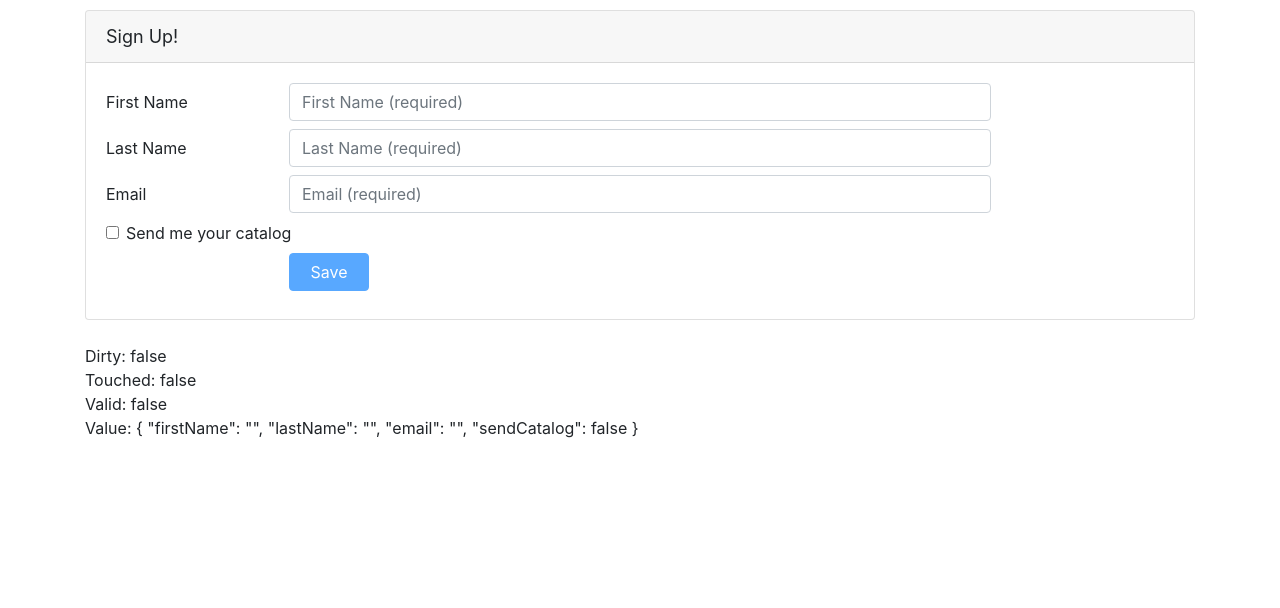
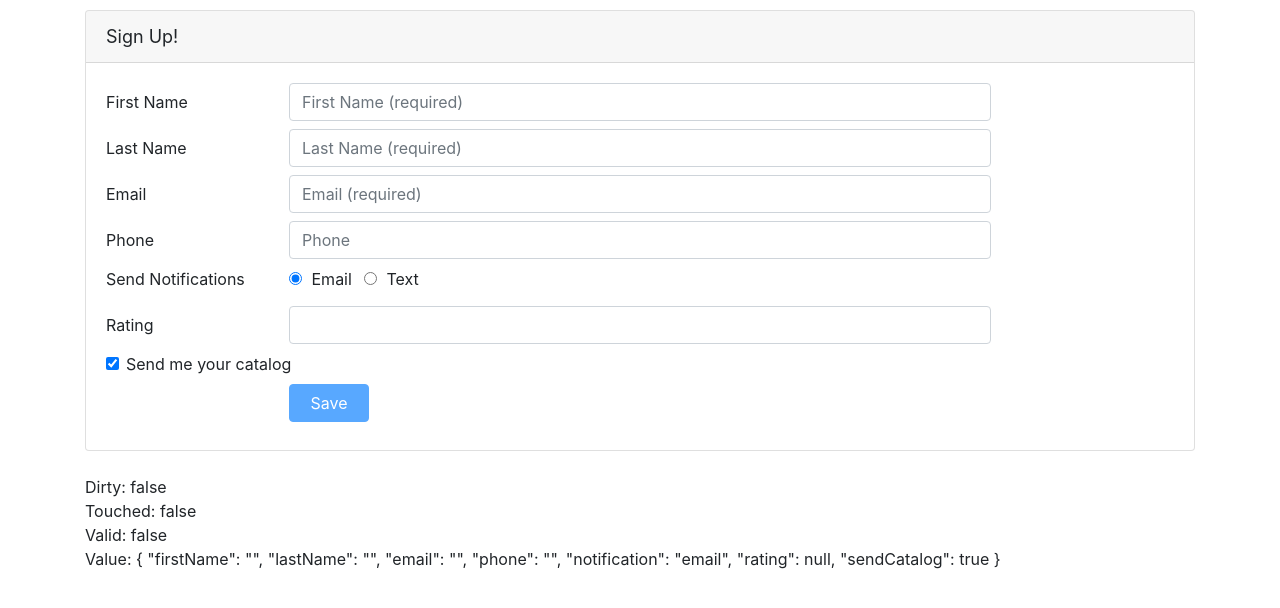
Before and after one commit to kasthurimahadeva/angular-reactive-forms, an Angular app: page / in a window 1280 px wide. Shown: the top 608 px of the page. Built offline with nearby package versions, Linux system fonts and the light colour scheme.

Commit message:
reactive forms with validations

```diff
--- a/src/app/app.module.ts
+++ b/src/app/app.module.ts
@@ -1,9 +1,9 @@
 import { BrowserModule } from '@angular/platform-browser';
 import { NgModule } from '@angular/core';
-import { FormsModule } from '@angular/forms';
 
 import { AppComponent } from './app.component';
 import { CustomerComponent } from './customers/customer.component';
+import {ReactiveFormsModule} from '@angular/forms';
 
 @NgModule({
   declarations: [
@@ -12,7 +12,7 @@ import { CustomerComponent } from './customers/customer.component';
   ],
   imports: [
     BrowserModule,
-    FormsModule
+    ReactiveFormsModule
   ],
   bootstrap: [AppComponent]
 })
--- a/src/app/customers/customer.component.html
+++ b/src/app/customers/customer.component.html
@@ -5,8 +5,8 @@
 
   <div class="card-body">
     <form novalidate
-          (ngSubmit)="save(signupForm)"
-          #signupForm="ngForm">
+          (ngSubmit)="save()"
+          [formGroup]="customerForm">
 
       <div class="form-group row mb-2">
         <label class="col-md-2 col-form-label"
@@ -15,18 +15,14 @@
           <input class="form-control"
                  id="firstNameId"
                  type="text"
+                 formControlName="firstName"
                  placeholder="First Name (required)"
-                 required
-                 minlength="3"
-                 [(ngModel)]=customer.firstName
-                 name="firstName"
-                 #firstNameVar="ngModel"
-                 [ngClass]="{'is-invalid': (firstNameVar.touched || firstNameVar.dirty) && !firstNameVar.valid }" />
+                 [ngClass]="{'is-invalid': (customerForm.get('firstName').touched || customerForm.get('firstName').dirty) && !customerForm.get('firstName').valid }" />
           <span class="invalid-feedback">
-            <span *ngIf="firstNameVar.errors?.required">
+            <span *ngIf="customerForm.get('firstName').errors?.required">
               Please enter your first name.
             </span>
-            <span *ngIf="firstNameVar.errors?.minlength">
+            <span *ngIf="customerForm.get('firstName').errors?.minlength">
               The first name must be longer than 3 characters.
             </span>
           </span>
@@ -39,19 +35,15 @@
         <div class="col-md-8">
           <input class="form-control"
                  id="lastNameId"
+                 formControlName="lastName"
                  type="text"
                  placeholder="Last Name (required)"
-                 required
-                 maxlength="50"
-                 [(ngModel)]="customer.lastName"
-                 name="lastName"
-                 #lastNameVar="ngModel"
-                 [ngClass]="{'is-invalid': (lastNameVar.touched || lastNameVar.dirty) && !lastNameVar.valid }" />
+                 [ngClass]="{'is-invalid': (customerForm.get('lastName').touched || customerForm.get('lastName').dirty) && !customerForm.get('lastName').valid }" />
           <span class="invalid-feedback">
-            <span *ngIf="lastNameVar.errors?.required">
+            <span *ngIf="customerForm.get('lastName').errors?.required">
               Please enter your last name.
             </span>
-            <span *ngIf="lastNameVar.errors?.maxlength">
+            <span *ngIf="customerForm.get('lastName').errors?.maxlength">
               The last name must be less than 50 characters.
             </span>
           </span>
@@ -64,20 +56,84 @@
         <div class="col-md-8">
           <input class="form-control"
                  id="emailId"
+                 formControlName="email"
                  type="email"
                  placeholder="Email (required)"
-                 required
-                 email
-                 [(ngModel)]="customer.email"
-                 name="email"
-                 #emailVar="ngModel"
-                 [ngClass]="{'is-invalid': (emailVar.touched || emailVar.dirty) && !emailVar.valid }" />
+                 [ngClass]="{'is-invalid': (customerForm.get('email').touched || customerForm.get('email').dirty) && !customerForm.get('email').valid }" />
           <span class="invalid-feedback">
-            <span *ngIf="emailVar.errors?.required">
+            <span *ngIf="customerForm.get('email').errors?.required">
               Please enter your email address.
             </span>
-            <span *ngIf="emailVar.errors?.email">
+            <span *ngIf="customerForm.get('email').errors?.email">
               Please enter a valid email address.
+            </span>
+          </span>
+        </div>
+      </div>
+
+      <div class="form-group row mb-2">
+        <label class="col-md-2 col-form-label" for="phoneId">
+          Phone
+        </label>
+        <div class="col-md-8">
+          <input class="form-control"
+                 id="phoneId"
+                 type="tel"
+                 placeholder="Phone"
+                 formControlName="phone"
+                 [ngClass]="{'is-invalid': !customerForm.get('phone').valid }" />
+          <span class="invalid-feedback">
+            <span *ngIf="customerForm.get('phone').errors?.required">
+              Please enter your phone number
+            </span>
+          </span>
+        </div>
+       </div>
+
+      <div class="form-group row mb-2">
+        <label class="col-md-2 col-form-label pt-0">
+          Send Notifications
+        </label>
+        <div class="col-md-8">
+
+          <div class="form-check form-check-inline">
+            <label class="form-check-label">
+              <input class="form-check-input"
+                     type="radio"
+                     value="email"
+                     (click)="setNotification('email')"
+                     formControlName="notification" /> Email
+            </label>
+          </div>
+
+          <div class="form-check form-check-inline">
+            <label class="form-check-label">
+              <input class="form-check-input"
+                     type="radio"
+                     value="text"
+                     (click)="setNotification('text')"
+                     formControlName="notification" /> Text
+            </label>
+          </div>
+
+        </div>
+      </div>
+
+      <div class="form-group row mb-2">
+        <label class="col-md-2 col-form-label" for="ratingId">
+          Rating
+        </label>
+        <div class="col-md-8">
+          <input class="form-control"
+                 id="ratingId"
+                 type="number"
+                 formControlName="rating"
+                 [ngClass]="{'is-invalid': (customerForm.get('rating').touched ||
+                                           customerForm.get('rating').dirty) &&
+                                           !customerForm.get('rating').valid }" />
+          <span class="invalid-feedback">
+            <span *ngIf="customerForm.get('rating').errors?.range">
+              Please rate your experience from 1 to 5
             </span>
           </span>
         </div>
@@ -88,115 +144,11 @@
           <div class="form-check">
             <label class="form-check-label">
               <input class="form-check-input"
+                     formControlName="sendCatalog"
                      id="sendCatalogId"
-                     type="checkbox"
-                     [(ngModel)]="customer.sendCatalog"
-                     name="sendCatalog"> Send me your catalog
+                     type="checkbox">
+              Send me your catalog
             </label>
-          </div>
-        </div>
-      </div>
-
-      <div *ngIf="customer.sendCatalog">
-        <div class="form-group row mb-2">
-          <label class="col-md-2 col-form-label pt-0">Address Type</label>
-          <div class="col-md-8">
-            <div class="form-check form-check-inline">
-              <label class="form-check-label">
-                <input class="form-check-input"
-                       id="addressType1Id"
-                       type="radio"
-                       value="home"
-                       [(ngModel)]="customer.addressType"
-                       name="addressType"> Home
-              </label>
-            </div>
-            <div class="form-check form-check-inline">
-              <label class="form-check-label">
-                <input class="form-check-input"
-                       id="addressType1Id"
-                       type="radio"
-                       value="work"
-                       [(ngModel)]="customer.addressType"
-                       name="addressType"> Work
-              </label>
-            </div>
-            <div class="form-check form-check-inline">
-              <label class="form-check-label">
-                <input class="form-check-input"
-                       id="addressType1Id"
-                       type="radio"
-                       value="other"
-                       [(ngModel)]="customer.addressType"
-                       name="addressType"> Other
-              </label>
-            </div>
-          </div>
-        </div>
-
-        <div class="form-group row mb-2">
-          <label class="col-md-2 col-form-label"
-                 for="street1Id">Street Address 1</label>
-          <div class="col-md-8">
-            <input class="form-control"
-                   id="street1Id"
-                   type="text"
-                   placeholder="Street address"
-                   [(ngModel)]="customer.street1"
-                   name="street1">
-          </div>
-        </div>
-
-        <div class="form-group row mb-2">
-          <label class="col-md-2 col-form-label"
-                 for="street2Id">Street Address 2</label>
-          <div class="col-md-8">
-            <input class="form-control"
-                   id="street2Id"
-                   type="text"
-                   placeholder="Street address (second line)"
-                   [(ngModel)]="customer.street2"
-                   name="street2">
-          </div>
-        </div>
-
-        <div class="form-group row mb-2">
-          <label class="col-md-2 col-form-label"
-                 for="cityId">City, State, Zip Code</label>
-          <div class="col-md-3">
-            <input class="form-control"
-                   id="cityId"
-                   type="text"
-                   placeholder="City"
-                   [(ngModel)]="customer.city"
-                   name="city">
-          </div>
-          <div class="col-md-3">
-            <select class="form-control"
-                    id="stateId"
-                    [(ngModel)]="customer.state"
-                    name="state">
-              <option value=""
-                      disabled
-                      selected
-                      hidden>Select a State...</option>
-              <option value="AL">Alabama</option>
-              <option value="AK">Alaska</option>
-              <option value="AZ">Arizona</option>
-              <option value="AR">Arkansas</option>
-              <option value="CA">California</option>
-              <option value="CO">Colorado</option>
-              <option value="WI">Wisconsin</option>
-              <option value="WY">Wyoming</option>
-            </select>
-          </div>
-          <div class="col-md-2">
-            <input class="form-control"
-                   id="zipId"
-                   type="number"
-                   placeholder="Zip Code"
-                   [(ngModel)]="customer.zip"
-                   name="zip">
           </div>
         </div>
       </div>
@@ -206,8 +158,8 @@
           <button class="btn btn-primary mr-3"
                   type="submit"
                   style="width:80px"
-                  [title]="signupForm.valid ? 'Save your entered data' : 'Disabled until the form data is valid'"
-                  [disabled]="!signupForm.valid">
+                  [title]="customerForm.valid ? 'Save your entered data' : 'Disabled until the form data is valid'"
+                  [disabled]="!customerForm.valid">
             Save
           </button>
         </div>
@@ -215,7 +167,7 @@
     </form>
   </div>
 </div>
-<br>Dirty: {{ signupForm.dirty }}
-<br>Touched: {{ signupForm.touched }}
-<br>Valid: {{ signupForm.valid }}
-<br>Value: {{ signupForm.value | json }}
+<br>Dirty: {{ customerForm.dirty }}
+<br>Touched: {{ customerForm.touched }}
+<br>Valid: {{ customerForm.valid }}
+<br>Value: {{ customerForm.value | json }}
--- a/src/app/customers/customer.component.ts
+++ b/src/app/customers/customer.component.ts
@@ -1,7 +1,14 @@
 import { Component, OnInit } from '@angular/core';
-import { NgForm } from '@angular/forms';
+import {AbstractControl, FormBuilder, FormGroup, Validators} from '@angular/forms';
 
 import { Customer } from './customer';
+
+function ratingRange(c: AbstractControl): { [key: string]: boolean } | null {
+  if (c.value !== null && (isNaN(c.value) || c.value < 1 || c.value > 5)) {
+    return {'range': true};
+  }
+  return null;
+}
 
 @Component({
   selector: 'app-customer',
@@ -10,14 +17,34 @@ import { Customer } from './customer';
 })
 export class CustomerComponent implements OnInit {
   customer = new Customer();
+  customerForm: FormGroup;
 
-  constructor() { }
+  constructor(private formBuilder: FormBuilder) { }
 
   ngOnInit() {
+    this.customerForm = this.formBuilder.group({
+      firstName: ['', [Validators.required, Validators.minLength(3)]],
+      lastName: ['', [Validators.required, Validators.maxLength(50)]],
+      email: ['', [Validators.required, Validators.email]],
+      phone: '',
+      notification: 'email',
+      rating: [null, ratingRange],
+      sendCatalog: true
+    });
   }
 
-  save(customerForm: NgForm) {
-    console.log(customerForm.form);
-    console.log('Saved: ' + JSON.stringify(customerForm.value));
+  save() {
+    console.log(this.customerForm);
+    console.log('Saved: ' + JSON.stringify(this.customerForm.value));
+  }
+
+  setNotification(notifyVia: string): void {
+    const phoneControl = this.customerForm.get('phone');
+    if (notifyVia === 'text') {
+      phoneControl.setValidators([Validators.required]);
+    } else {
+      phoneControl.clearValidators();
+    }
+    phoneControl.updateValueAndValidity();
   }
 }
```
